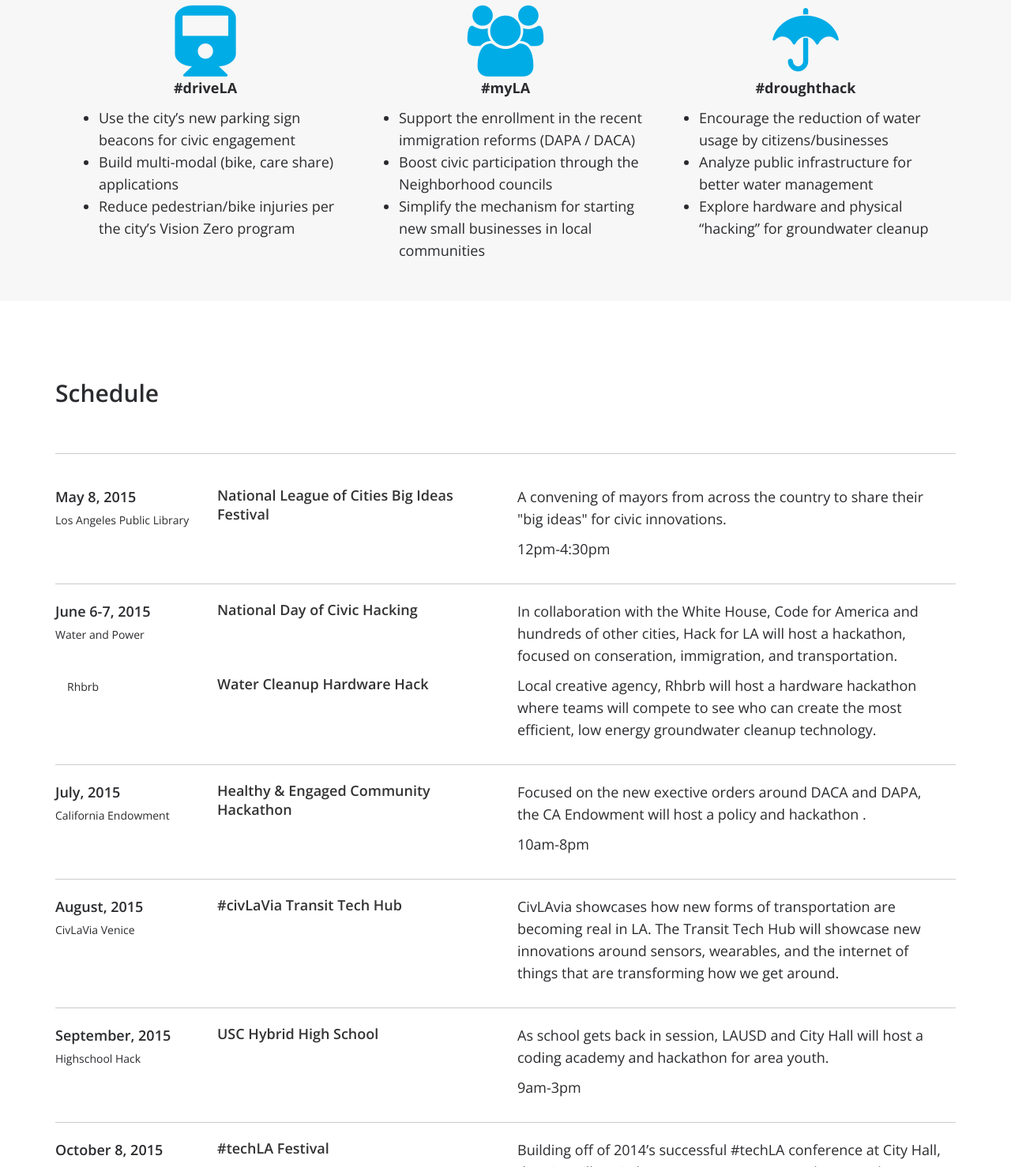
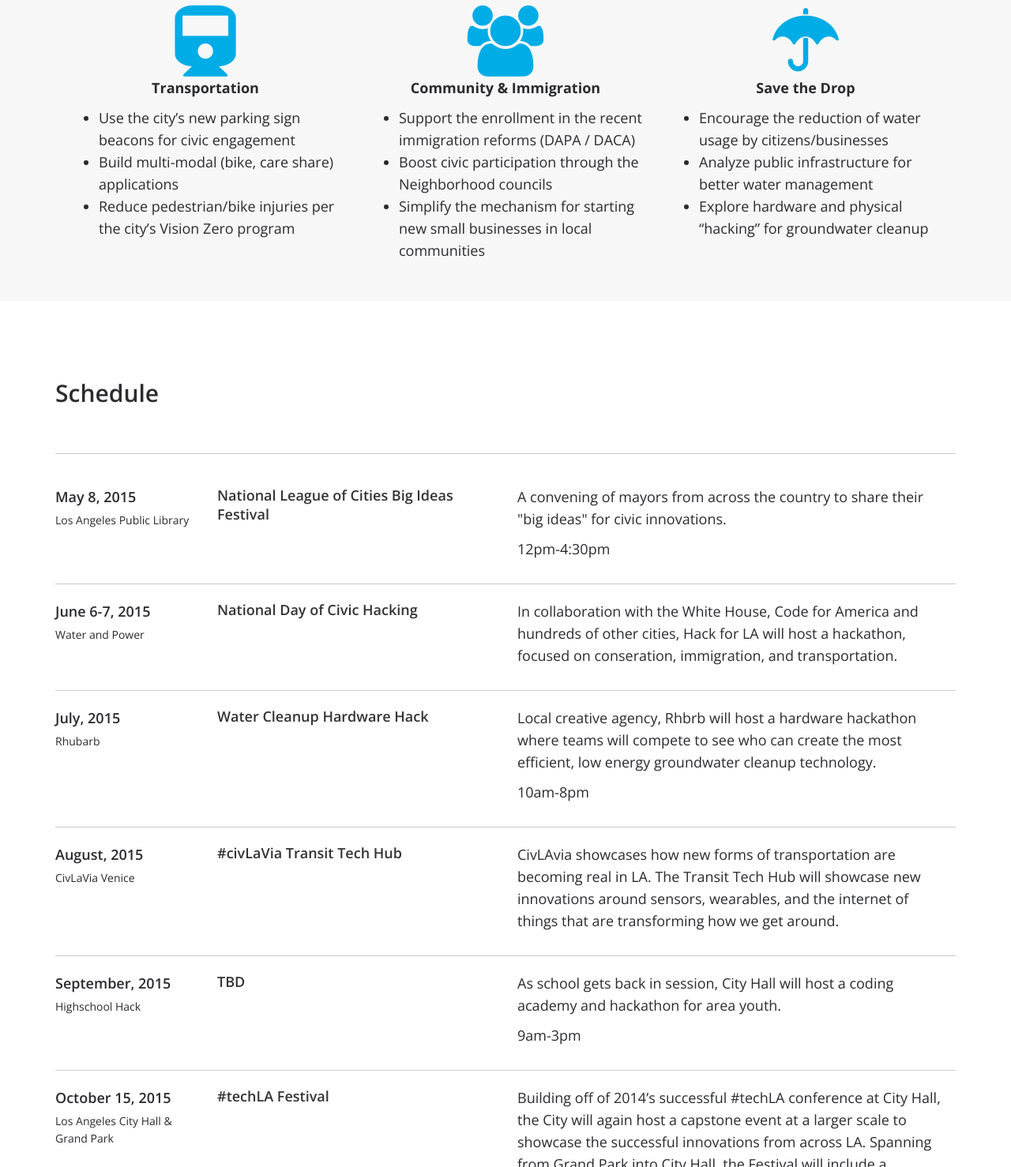
Before and after one commit to abhinemani/techla2015, a plain HTML site: page index.html in a window 1280 px wide. Shown: the part 1033-2511 px from the top of the page at 79% size. Drawn offline with nearby package versions, Linux system fonts and the light colour scheme; some packages are replaced by stand-ins of ours.

Commit message:
updated copy and calendar

```diff
--- a/index.html
+++ b/index.html
@@ -127,7 +127,7 @@ A Summer-long Challenge for Innovation									</h1>
 						<div class="col-md-4 ">
 							<p style="text-align: center;">
 								<i class="fa fa-train fa-5x"  style="color:#00ace6"></i><br/>
-								<strong>#driveLA</strong>
+								<strong>Transportation</strong>
 									<ul>
 										<li>Use the city’s new parking sign beacons for civic engagement</li>
 										<li>Build multi-modal (bike, care share) applications</li>
@@ -140,7 +140,7 @@ A Summer-long Challenge for Innovation									</h1>
 						<div class="col-md-4 ">
 							<p style="text-align: center;">
 								<i class="fa fa-users fa-5x " style="color:#00ace6"></i><br />
-								<strong>#myLA</strong>
+								<strong>Community & Immigration</strong>
 									<ul>
 										<li>Support the enrollment in the recent immigration reforms (DAPA / DACA)
 </li>
@@ -152,7 +152,7 @@ A Summer-long Challenge for Innovation									</h1>
 						<div class="col-md-4 ">
 							<p style="text-align: center;">
 								<i class="fa fa-umbrella fa-5x " style="color:#00ace6"></i><br />
-								<strong>#droughthack</strong>
+								<strong>Save the Drop</strong>
 									<ul>
 										<li>Encourage the reduction of water usage by citizens/businesses</li>
 										<li>Analyze public infrastructure for better water management</li>
@@ -202,20 +202,7 @@ A Summer-long Challenge for Innovation									</h1>
 								<div class="col-sm-6 event-description">
 									<p>In collaboration with the White House, Code for America and hundreds of other cities, Hack for LA will host a hackathon, focused on conseration, immigration, and transportation.</p>
 								</div>
-								<div class="col-sm-2">
-									<div class="event-date">
-									</div>
-									<div class="event-time"></div>
-									<div class="event-location">
-										Rhbrb
-									</div>
-								</div>
-								<div class="event-title col-sm-4">
-									<a href="#"> Water Cleanup Hardware Hack</a>
-								</div>
-								<div class="col-sm-6 event-description">
-									<p>Local creative agency, Rhbrb will host a hardware hackathon where teams will compete to see who can create the most efficient, low energy groundwater cleanup technology. </p>
-								</div>
+
 							</li>
 							<li class="row">
 								<div class="col-sm-2">
@@ -224,14 +211,14 @@ A Summer-long Challenge for Innovation									</h1>
 									</div>
 									<div class="event-time"></div>
 									<div class="event-location">
-										California Endowment
+										Rhubarb
 									</div>
 								</div>
 								<div class="event-title col-sm-4">
-									<a href="#"> Healthy & Engaged Community Hackathon</a>
+									<a href="#"> Water Cleanup Hardware Hack</a>
 								</div>
 								<div class="col-sm-6 event-description">
-									<p>Focused on the new exective orders around DACA and DAPA, the CA Endowment will host a policy and hackathon .</p>
+									<p>Local creative agency, Rhbrb will host a hardware hackathon where teams will compete to see who can create the most efficient, low energy groundwater cleanup technology.</p>
 									<p>10am-8pm</p>
 								</div>
 							</li>
@@ -263,17 +250,17 @@ A Summer-long Challenge for Innovation									</h1>
 									</div>
 								</div>
 								<div class="event-title col-sm-4">
-									<a href="#"> USC Hybrid High School</a>
+									<a href="#"> TBD</a>
 								</div>
 								<div class="col-sm-6 event-description">
-									<p>As school gets back in session, LAUSD and City Hall will host a coding academy and hackathon for area youth.</p>
+									<p>As school gets back in session, City Hall will host a coding academy and hackathon for area youth.</p>
 									<p>9am-3pm</p>
 								</div>
 							</li>
 							<li class="row">
 								<div class="col-sm-2">
 									<div class="event-date">
-										October 8, 2015
+										October 15, 2015
 									</div>
 									<div class="event-time"></div>
 									<div class="event-location">
```
